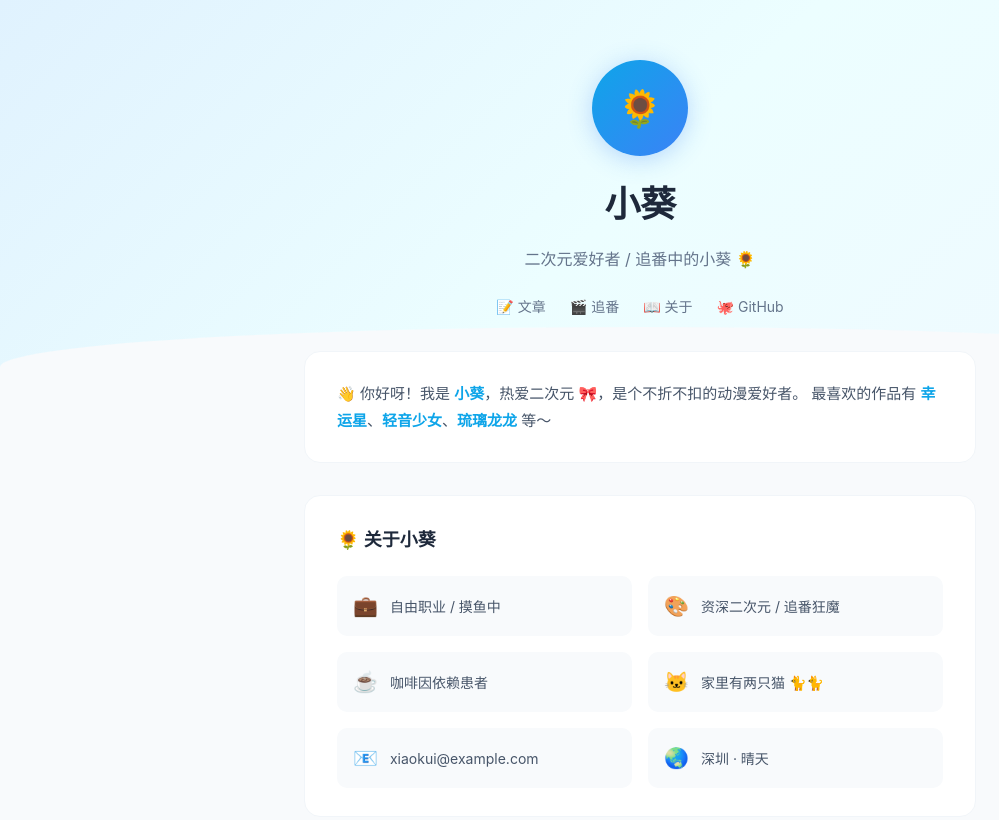
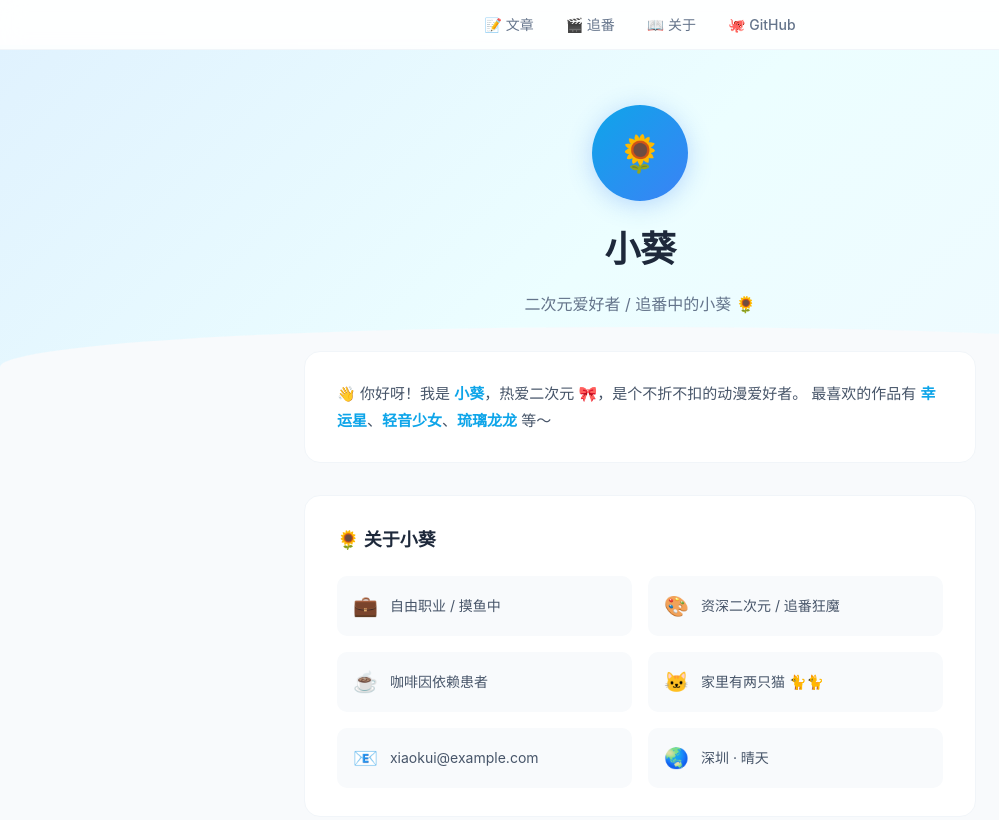
Before and after one commit to xiaokuiizumi/xiaokui-blog, a plain HTML site: page index.html in a window 1280 px wide. Shown: the top 820 px of the page, without its empty margins (0-999 px from the left). Drawn offline with Linux system fonts and the light colour scheme.

Commit message:
Move nav bar to fixed top center position

```diff
--- a/index.html
+++ b/index.html
@@ -8,7 +8,7 @@
         * { margin: 0; padding: 0; box-sizing: border-box; }
         body {
             font-family: -apple-system, BlinkMacSystemFont, "Segoe UI", Roboto, "Noto Sans SC", "PingFang SC", sans-serif;
-            background: #f8fafc; color: #1e293b; line-height: 1.8;
+            background: #f8fafc; color: #1e293b; line-height: 1.8; padding-top: 45px;
         }
         header {
             background: linear-gradient(135deg, #e0f2fe, #ecfeff, #f0f9ff);
@@ -18,6 +18,17 @@
             content: ''; position: absolute; bottom: -40px; left: 0; width: 100%; height: 80px;
             background: #f8fafc; border-radius: 50% 50% 0 0;
         }
+        .top-nav {
+            position: fixed; top: 0; left: 0; right: 0; z-index: 50;
+            background: rgba(255,255,255,0.85); backdrop-filter: blur(12px);
+            border-bottom: 1px solid #f1f5f9;
+        }
+        .top-nav .nav-links {
+            max-width: 720px; margin: 0 auto; display: flex; justify-content: center;
+            gap: 32px; padding: 12px 24px; font-size: 14px;
+        }
+        .top-nav .nav-links a { color: #64748b; text-decoration: none; transition: color 0.2s; font-weight: 500; }
+        .top-nav .nav-links a:hover { color: #0ea5e9; }
         .avatar {
             width: 96px; height: 96px; border-radius: 50%;
             background: linear-gradient(135deg, #0ea5e9, #3b82f6);
@@ -27,9 +38,6 @@
         }
         header h1 { font-size: 36px; font-weight: 800; color: #1e293b; letter-spacing: -0.5px; }
         header .bio { color: #64748b; font-size: 16px; margin-top: 8px; }
-        .nav-links { margin-top: 20px; display: flex; justify-content: center; gap: 24px; font-size: 14px; flex-wrap: wrap; }
-        .nav-links a { color: #64748b; text-decoration: none; transition: color 0.2s; }
-        .nav-links a:hover { color: #0ea5e9; }
         .container { max-width: 720px; margin: 0 auto; padding: 0 24px; position: relative; z-index: 1; }
         .intro {
             background: #fff; border-radius: 16px; padding: 28px 32px;
@@ -73,21 +81,23 @@
             header h1 { font-size: 28px; }
             .intro, .about, .giscus-section { padding: 20px; }
             .about-grid { grid-template-columns: 1fr; }
-            .nav-links { gap: 16px; }
+            .top-nav .nav-links { gap: 20px; font-size: 13px; }
         }
     </style>
 </head>
 <body>
-    <header>
-        <div class="avatar">🌻</div>
-        <h1>小葵</h1>
-        <p class="bio">二次元爱好者 / 追番中的小葵 🌻</p>
+    <div class="top-nav">
         <div class="nav-links">
             <a href="posts.html">📝 文章</a>
             <a href="anime.html">🎬 追番</a>
             <a href="#">📖 关于</a>
             <a href="https://github.com/xiaokuiizumi" target="_blank">🐙 GitHub</a>
         </div>
+    </div>
+    <header>
+        <div class="avatar">🌻</div>
+        <h1>小葵</h1>
+        <p class="bio">二次元爱好者 / 追番中的小葵 🌻</p>
     </header>
 
     <div class="container">
```
